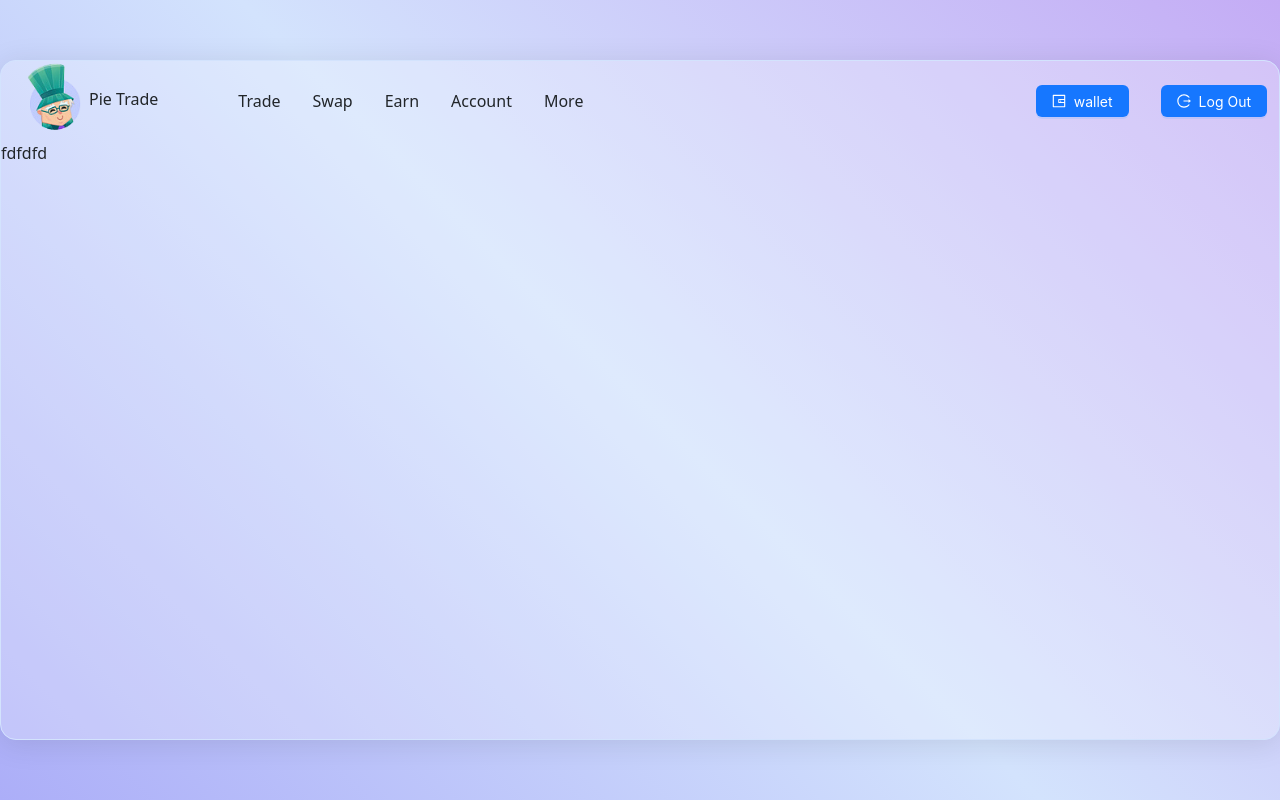
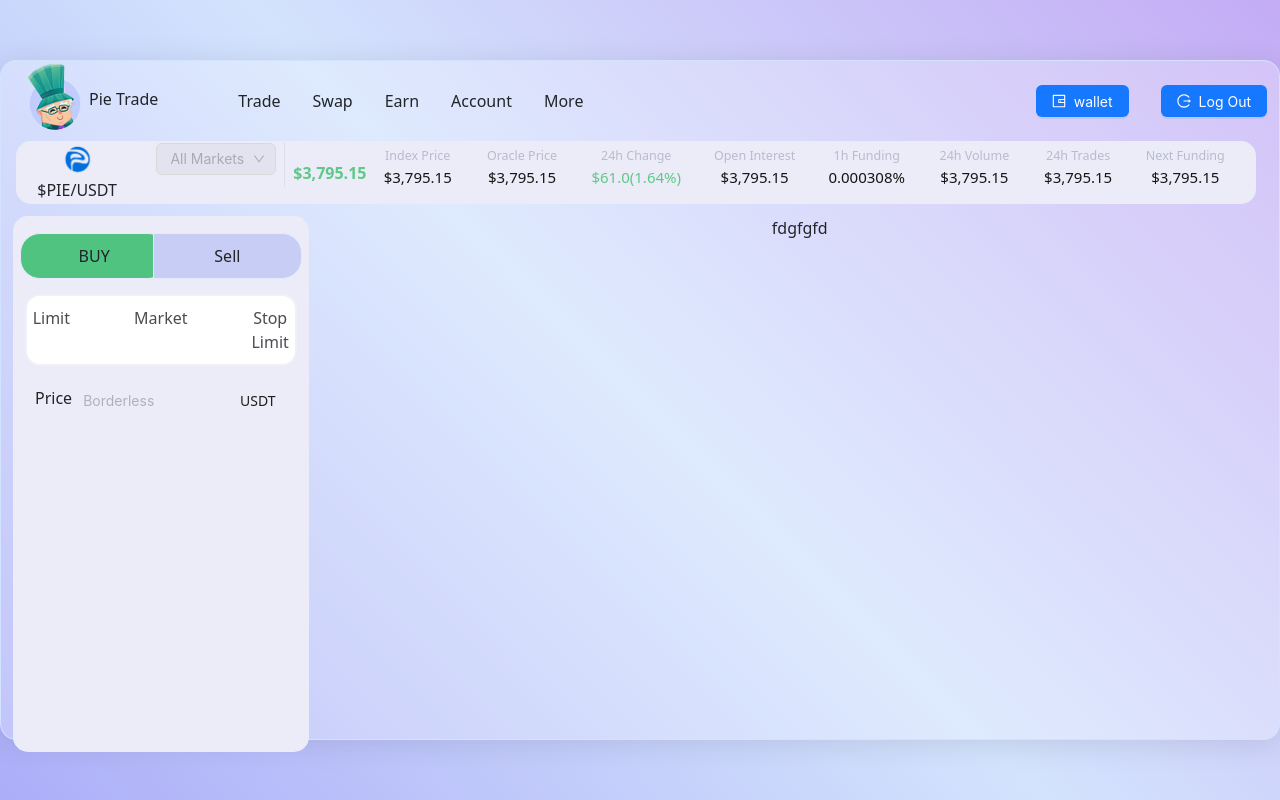
Before and after one commit to kmarv/order_book_ui, a React (Create React App) app: page / in a window 1280 px wide. Built offline with nearby package versions, Linux system fonts and the light colour scheme.

Commit message:
adding trade form UI

```diff
--- a/src/assets/css/home.scss
+++ b/src/assets/css/home.scss
@@ -48,5 +48,100 @@
         gap:2rem
       }
     }
+
+    .token{
+      display: flex;
+      border: 2px solid #EBECF8;
+      background: #EBECF8;
+      border-radius: 15px;
+      width: 97%;
+      margin-left: 15px;
+      .text-mute{
+        color: #babad0;
+        font-size: smaller;
+      }
+      .price{
+        color: #5ec888;
+        font-weight: bold;
+        justify-content: center;
+        align-self: center;
+        font-size: medium;
+      }
+      .index{
+        font-size: 15px;
+        color: #161414;
+        .price__change{
+          color: #5ec888;
+          font-weight: 350;
+        }
+      }
+
+      .token__info{
+        width: 330px;
+        display: flex;
+        justify-content: flex-end;
+        gap:2rem;
+        align-self: center;
+      }
+    }
+    .trade_order{
+      border: 2px solid #EBECF8;
+      background: #EBECF8;
+      height: 67vh;
+      border-radius: 15px;
+      width: 100%;
+      .tabs{
+        display: flex;
+        width: 100%;
+        gap: 0px;
+        margin-top: 10px;
+        .tab-button {
+          background: #c7cdf5;
+          width: 100%;
+          border: 1px solid #e7eafd;
+          padding: 10px 0px;
+          cursor: pointer;
+          margin: 5px;
+          justify-content: center;
+          align-self: center;
+          border-radius: 20px;
+
+      }
+      .tab-button.tt{
+        margin-left: -20px;
+        border-top-left-radius:0px ;
+        border-bottom-left-radius:0px;
+      }
+      .tab-button.active {
+        background: #50c381 !important;
+      }
+      }
+      .tabs__order{
+        display: flex;
+        align-self: center;
+        justify-content: center;
+        gap: 4rem;
+        background: #ffffff;
+        border: 2px solid #f0f1f6;
+        border-radius: 15px;
+        padding: 10px;
+        margin: 10px;
+        cursor: pointer;
+        .order{
+          color: #4b4b52;
+          &:hover{
+            color: #4D61FE;
+          }
+        }
+        .order.clicked{
+          color:#4D61FE;
+        }
+      }
+      .price__input{
+        display: flex;
+        padding: 10px;
+        margin: 10px;
+      }
+    }
   }
 }
--- a/src/components/Home.js
+++ b/src/components/Home.js
@@ -1,10 +1,26 @@
-import React from "react";
+import React, { useState } from "react";
 import "../assets/css/home.scss";
 import logo from "../assets/img/logo.png";
+import logo2 from "../assets/img/logo 2.png";
 import { WalletOutlined, LogoutOutlined } from "@ant-design/icons";
-import { Button } from "antd";
+import { Button, Divider, Select, Input } from "antd";
+
+const { Option } = Select;
 
 function Home() {
+  function handleChange(value) {
+    console.log(`selected ${value}`);
+  }
+
+  const[activeTab, setActiveTab] = useState(1);
+  const[focus, setFocus] = useState(0);
+  const handleTabClick1 =(tabNumber) => {
+    setFocus(tabNumber)
+  }
+  const handleTabClick = (tabNumber) => {
+    setActiveTab(tabNumber);
+  };
+
   return (
     <div className="main__container">
       <div className="main__div row">
@@ -39,13 +55,78 @@ function Home() {
               </div>
             </div>
           </div>
-        <div className="row">fdfdfd</div>
+          <div className="row">
+            <div className="col-md-12 token">
+              <div className="token__info">
+                <div>
+                  <img src={logo2} height={35} alt="" /> $PIE/USDT
                 </div>
-        {/* top nav bar */}
-
+                <div>
+                  <Select
+                    style={{ width: 120 }}
+                    onChange={handleChange}
+                    placeholder="All Markets"
+                    disabled
+                  >
+                    <Option value="jack">Jack</Option>
+                    <Option value="lucy">Lucy</Option>
+                    <Option value="Yiminghe">yiminghe</Option>
+                  </Select>
+                </div>
+              </div>
+              <Divider type="vertical" style={{ height: "45px" }} />
+              <div className="price">$3,795.15</div>
+              <div className="index">
+                <span className="text-mute">Index Price</span> $3,795.15
+              </div>
+              <div className="index">
+                <span className="text-mute">Oracle Price</span> $3,795.15
+              </div>
+              <div className="index">
+                <span className="text-mute">24h Change</span>{" "}
+                <span className="price__change">$61.0(1.64%)</span>
+              </div>
+              <div className="index">
+                <span className="text-mute">Open Interest</span> $3,795.15
+              </div>
+              <div className="index">
+                <span className="text-mute">1h Funding</span> 0.000308%
+              </div>
+              <div className="index">
+                <span className="text-mute">24h Volume</span> $3,795.15
+              </div>
+              <div className="index">
+                <span className="text-mute">24h Trades</span> $3,795.15
+              </div>
+              <div className="index">
+                <span className="text-mute">Next Funding</span> $3,795.15
+              </div>
+            </div>
+          </div>
+          <div className="row" style={{marginTop:"12px"}}>
+            <div className="col-md-3">
+              <div className="trade_order">
+                <div className="tabs">
+                  <div  className={`tab-button ${activeTab === 1 ? 'active' : ''}`} onClick={() => handleTabClick(1)}>BUY</div>
+                  <div  className={`tab-button tt ${activeTab === 2 ? 'active' : ''}`} onClick={() => handleTabClick(2)}>Sell</div>
+                </div>
+                <div className="tabs__order">
+                  <div className={`order ${focus === 1 ? 'clicked': ''}`} onClick={()=> { handleTabClick1(1)}}>Limit</div>
+                  <div className={`order ${focus === 2 ? 'clicked': ''}`} onClick={()=> { handleTabClick1(2)}}>Market</div>
+                  <div className={`order ${focus === 3 ? 'clicked': ''}`} onClick={()=> { handleTabClick1(3)}}>Stop Limit</div>
+                </div>
+                <div className="price__input">
+                  <span>Price</span>  <Input width={100} placeholder="Borderless" bordered={false} suffix="USDT" />
+                </div>
+              </div>
+            </div>
+            <div className="col-md-9">
+              fdgfgfd
+            </div>
+          </div>
+        </div>
       </div>
     </div>
   );
 }
-
 export default Home;
```
Lines whose indentation alone changed are shown as unchanged.
